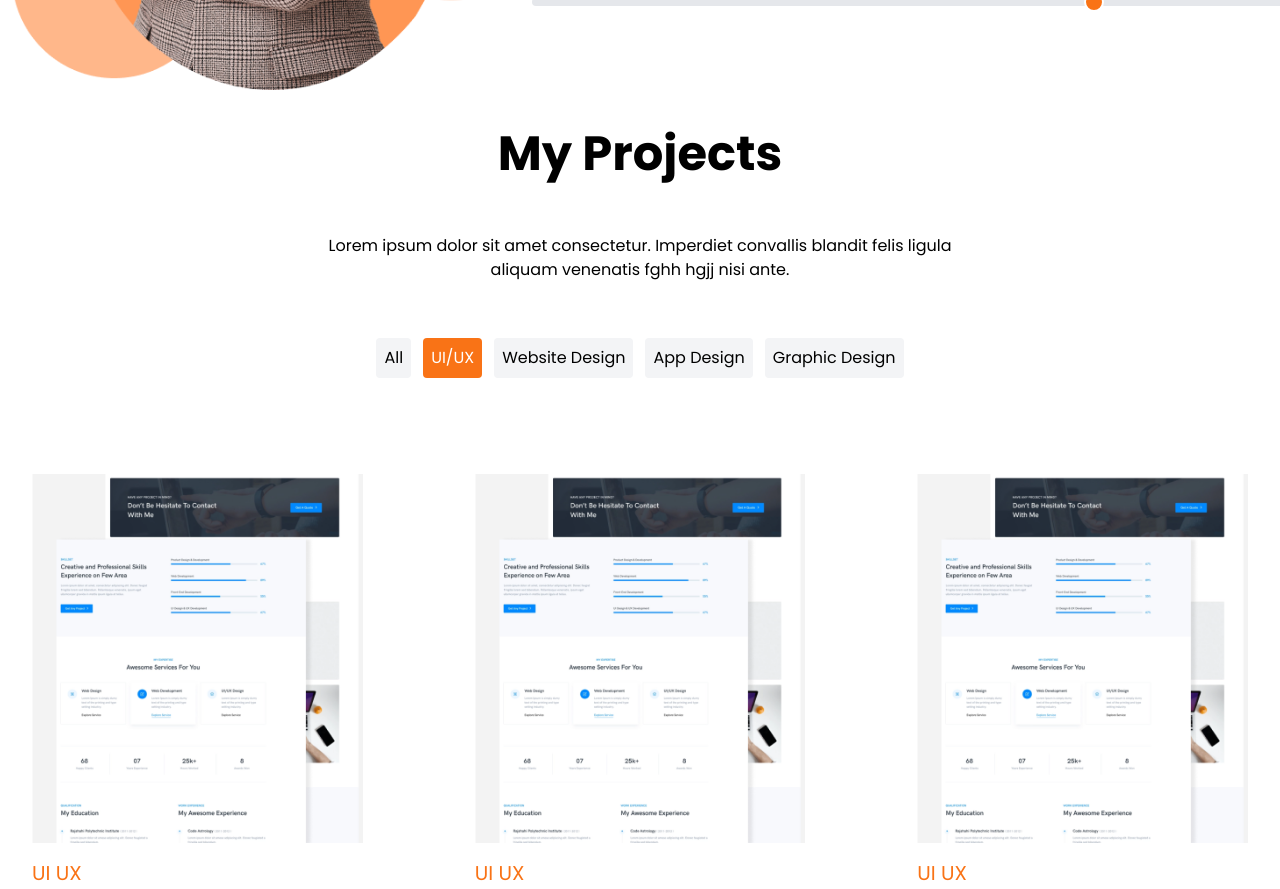
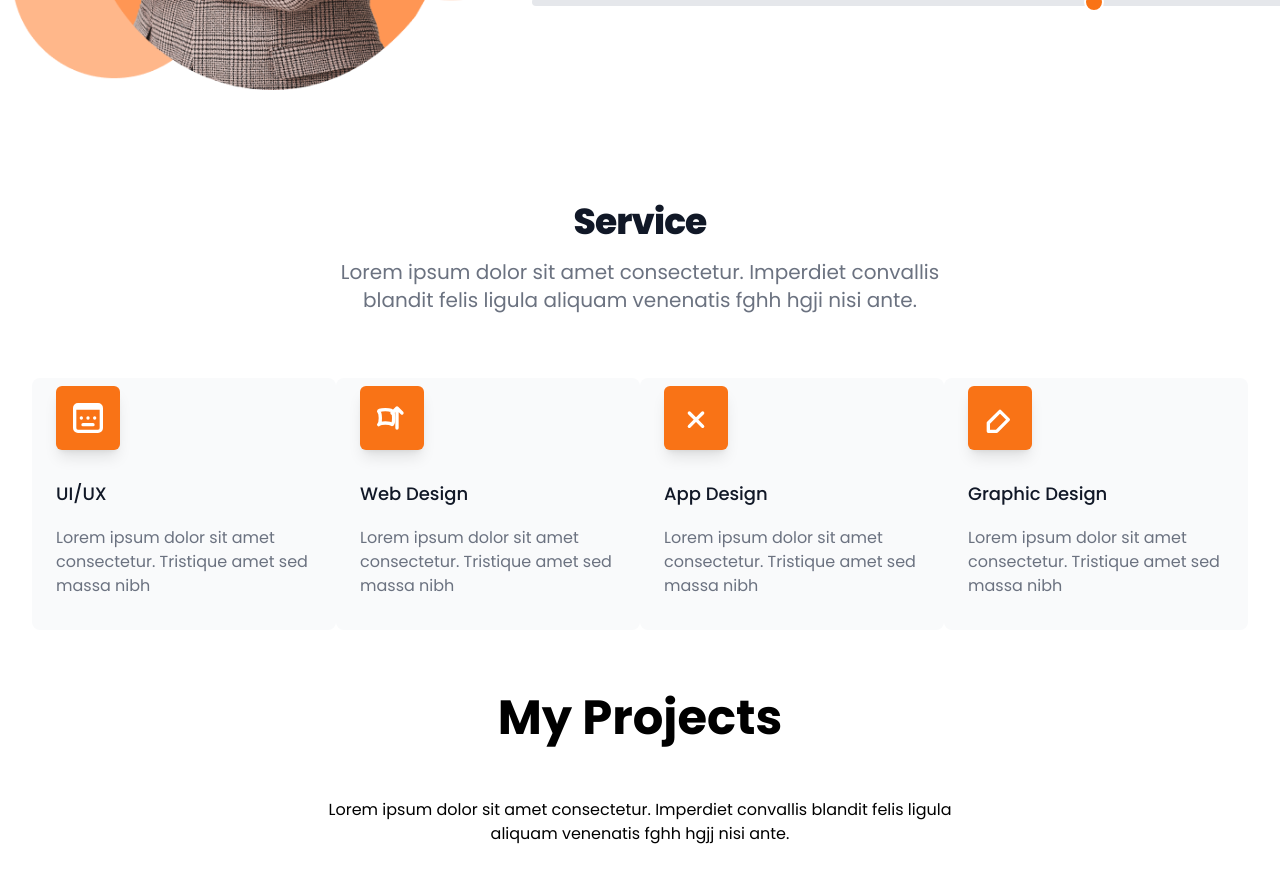
Before and after one commit to LimZzy21/portfolio, a Next.js app: page / in a window 1280 px wide. Shown: the part 1480-2369 px from the top of the page. Built offline with nearby package versions, Linux system fonts and the light colour scheme.

Commit message:
feat: create service component

```diff
--- a/app/components/About/About.tsx
+++ b/app/components/About/About.tsx
@@ -28,19 +28,19 @@ export const About = ()=>{
 
                     <div className=" items-center space-x-2">
                         <label htmlFor="ux" className="text-black font-semibold ps-4 text-xl">UX</label>
-                        <input id="ux" type="range" value="90" min="0" max="100" className="w-full h-2 bg-gray-200 rounded-lg appearance-none m-2 range-orange"/>
+                        <input id="ux" type="range" defaultValue={90} min="0" max="100" className="w-full h-2 bg-gray-200 rounded-lg appearance-none m-2 range-orange"/>
                     </div>
                     <div className=" items-center space-x-2">
                         <label htmlFor="ds" className="text-black font-semibold ps-4 text-xl">Website Design</label>
-                        <input id="ds" type="range" value="70" min="0" max="100" className="w-full h-2 bg-gray-200 rounded-lg appearance-none m-2 range-orange"/>
+                        <input id="ds" type="range" defaultValue={70} min="0" max="100" className="w-full h-2 bg-gray-200 rounded-lg appearance-none m-2 range-orange"/>
                     </div>
                     <div className=" items-center space-x-2">
                         <label htmlFor="ux" className="text-black font-semibold ps-4 text-xl">App Design</label>
-                        <input id="ux" type="range" value="85" min="0" max="100" className="w-full h-2 bg-gray-200 rounded-lg appearance-none m-2 range-orange"/>
+                        <input id="ux" type="range" defaultValue={85} min="0" max="100" className="w-full h-2 bg-gray-200 rounded-lg appearance-none m-2 range-orange"/>
                     </div>
                     <div className=" items-center space-x-2">
                         <label htmlFor="ux" className="text-black font-semibold ps-4 text-xl">Graphic Design</label>
-                        <input id="ux" type="range" value="75" min="0" max="100" className="w-full h-2 bg-gray-200 rounded-lg appearance-none m-2 range-orange"/>
+                        <input id="ux" type="range" defaultValue={75} min="0" max="100" className="w-full h-2 bg-gray-200 rounded-lg appearance-none m-2 range-orange"/>
                     </div>
 
 
--- a/app/components/MyProjects/MyProjects.jsx
+++ b/app/components/MyProjects/MyProjects.jsx
@@ -16,18 +16,18 @@ export const MyProjects = ()=>{
             </div>
 
             <div className="flex  px-8 items-center justify-center space-x-28 pt-24">
-                <div class="  ">
-                    <Image src={img} width={449} height={500} alt="Landing Page Design" class=" h-auto" />
+                <div className="  ">
+                    <Image src={img} width={449} height={500} alt="Landing Page Design" className=" h-auto" />
                         <h4 className="text-start text-orange-500  text-xl mt-4">UI UX</h4>
                         <h3 className="text-start text-black font-bold text-2xl">AirCalling Landing Page Design</h3>
                 </div>
-                <div class="  ">
-                    <Image src={img} width={449} height={500} alt="Landing Page Design" class=" h-auto" />
+                <div className="  ">
+                    <Image src={img} width={449} height={500} alt="Landing Page Design" className=" h-auto" />
                         <h4 className="text-start text-orange-500  text-xl mt-4">UI UX</h4>
                         <h3 className="text-start text-black font-bold text-2xl">AirCalling Landing Page Design</h3>
                 </div>
-                <div class="text-center  ">
-                    <Image src={img} width={449} height={500} alt="Landing Page Design" class=" h-auto" />
+                <div className="text-center  ">
+                    <Image src={img} width={449} height={500} alt="Landing Page Design" className=" h-auto" />
                         <h4 className="text-start text-orange-500  text-xl mt-4">UI UX</h4>
                         <h3 className="text-start text-black font-bold text-2xl">AirCalling Landing Page Design</h3>
                 </div>
--- /dev/null
+++ b/app/components/Service/Service.jsx
@@ -0,0 +1,94 @@
+
+export const Service = ()=>{
+
+
+    return(
+
+        <div className="max-w-7xl mx-auto py-16 px-4 sm:px-6 lg:px-8">
+            <div className="text-center">
+                <h1 className="mt-2 text-3xl leading-8 font-extrabold tracking-tight text-gray-900 sm:text-4xl">Service</h1>
+                <p className="mt-4 max-w-2xl text-xl text-gray-500 mx-auto">
+                    Lorem ipsum dolor sit amet consectetur. Imperdiet convallis blandit felis ligula aliquam venenatis fghh hgji nisi ante.
+                </p>
+            </div>
+
+            <div className="mt-10">
+                <div className="grid grid-cols- sm:grid-cols-2 lg:grid-cols-4">
+                    <div className="pt-6">
+                        <div className=" bg-gray-50 rounded-lg px-6 py-8">
+                            <div className="-mt-6">
+                                <div>
+                                    <span className="inline-flex items-center justify-center p-3 bg-orange-500 rounded-md shadow-lg">
+                                        <svg className="h-10 w-10 text-white" xmlns="http://www.w3.org/2000/svg" fill="none" viewBox="0 0 24 24" stroke="currentColor" aria-hidden="true">
+                                            <path strokeLinecap="round" strokeLinejoin="round" strokeWidth="2" d="M8 12h.01M12 12h.01M16 12h.01M9 16h6M4 6h16M4 6a2 2 0 012-2h12a2 2 0 012 2M4 6v12a2 2 0 002 2h12a2 2 0 002-2V6" />
+                                        </svg>
+                                    </span>
+                                </div>
+                                <h3 className="mt-8 text-lg leading-6 font-medium text-gray-900">UI/UX</h3>
+                                <p className="mt-5 text-base text-gray-500">
+                                    Lorem ipsum dolor sit amet consectetur. Tristique amet sed massa nibh
+                                </p>
+                            </div>
+                        </div>
+                    </div>
+
+                    <div className="pt-6">
+                        <div className=" bg-gray-50 rounded-lg px-6 py-8">
+                            <div className="-mt-6">
+                                <div>
+                                    <span className="inline-flex items-center justify-center p-3 bg-orange-500 rounded-md shadow-lg">
+                                        <svg className="h-10 w-10 text-white" xmlns="http://www.w3.org/2000/svg" fill="none" viewBox="0 0 24 24" stroke="currentColor" aria-hidden="true">
+                                            <path strokeLinecap="round" strokeLinejoin="round" strokeWidth="2" d="M4 16s1-1 4-1 4 1 4 1 1 0 1-4-1-4-1-4 0-1-4-1-4 1-4 1 1 1 1 4-1 4-1 4z" />
+                                            <path strokeLinecap="round" strokeLinejoin="round" strokeWidth="2" d="M12 9l3-3m0 0l3 3m-3-3v12" />
+                                        </svg>
+                                    </span>
+                                </div>
+                                <h3 className="mt-8 text-lg leading-6 font-medium text-gray-900">Web Design</h3>
+                                <p className="mt-5 text-base text-gray-500">
+                                    Lorem ipsum dolor sit amet consectetur. Tristique amet sed massa nibh
+                                </p>
+                            </div>
+                        </div>
+                    </div>
+
+                    <div className="pt-6">
+                        <div className=" bg-gray-50 rounded-lg px-6 py-8">
+                            <div className="-mt-6">
+                                <div>
+                                    <span className="inline-flex items-center justify-center p-3 bg-orange-500 rounded-md shadow-lg">
+                                        <svg className="h-10 w-10 text-white" xmlns="http://www.w3.org/2000/svg" fill="none" viewBox="0 0 24 24" stroke="currentColor" aria-hidden="true">
+                                            <path strokeLinecap="round" strokeLinejoin="round" strokeWidth="2" d="M8 17l4-4 4 4m0-8l-4 4-4-4" />
+                                        </svg>
+                                    </span>
+                                </div>
+                                <h3 className="mt-8 text-lg leading-6 font-medium text-gray-900">App Design</h3>
+                                <p className="mt-5 text-base text-gray-500">
+                                    Lorem ipsum dolor sit amet consectetur. Tristique amet sed massa nibh
+                                </p>
+                            </div>
+                        </div>
+                    </div>
+
+                    <div className="pt-6">
+                        <div className=" bg-gray-50 rounded-lg px-6 py-8">
+                            <div className="-mt-6">
+                                <div>
+                                    <span className="inline-flex items-center justify-center p-3 bg-orange-500 rounded-md shadow-lg">
+                                        <svg className="h-10 w-10 text-white" xmlns="http://www.w3.org/2000/svg" fill="none" viewBox="0 0 24 24" stroke="currentColor" aria-hidden="true">
+                                            <path strokeLinecap="round" strokeLinejoin="round" strokeWidth="2" d="M5 15l7-7 5 5-7 7H5v-5z" />
+                                        </svg>
+                                    </span>
+                                </div>
+                                <h3 className="mt-8 text-lg leading-6 font-medium text-gray-900">Graphic Design</h3>
+                                <p className="mt-5 text-base text-gray-500">
+                                    Lorem ipsum dolor sit amet consectetur. Tristique amet sed massa nibh
+                                </p>
+                            </div>
+                        </div>
+                    </div>
+                </div>
+            </div>
+        </div>
+
+    )
+}
--- a/app/page.tsx
+++ b/app/page.tsx
@@ -2,6 +2,7 @@ import { About } from "./components/About/About";
 import { Header } from "./components/Header/Header";
 import { Navbar } from "./components/Navbar/Navbar";
 import { MyProjects } from './components/MyProjects/MyProjects'
+import {Service} from '@/app/components/Service/Service'
 
 export default function Home() {
   return (
@@ -9,7 +10,9 @@ export default function Home() {
       <Navbar />
       <Header />
       <About />
+      <Service />
       <MyProjects />
+
     </div>
   );
 }
```
